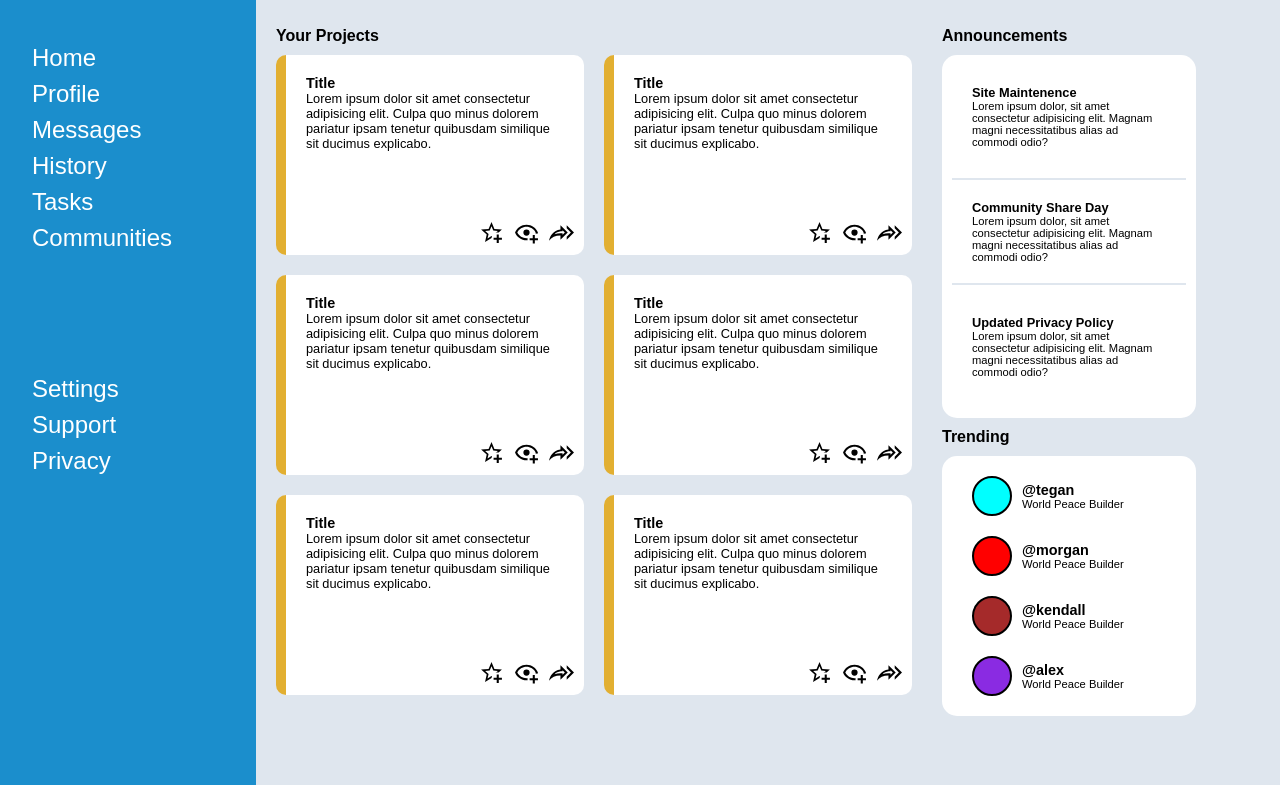
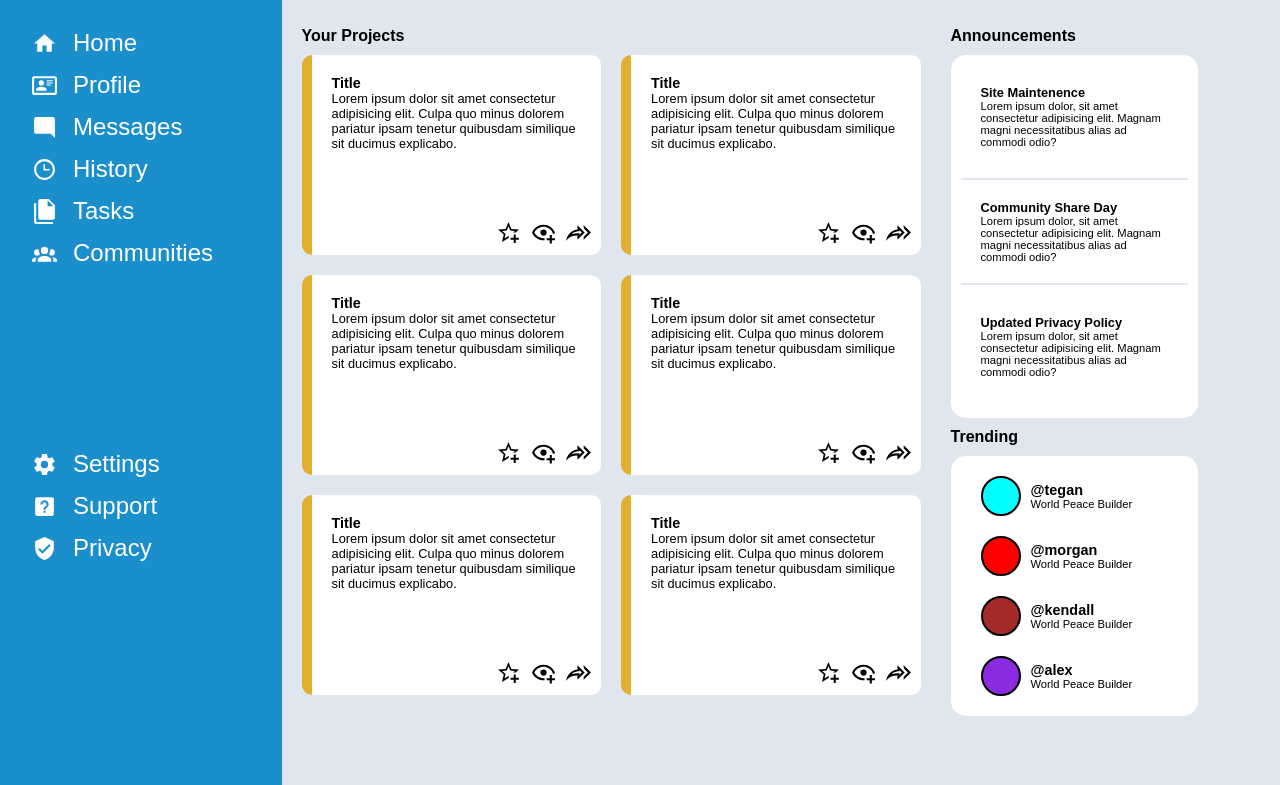
Before and after one commit to wiriim/admin-dashboard, a plain HTML site: page index.html in a window 1280 px wide. Shown: the part 153-938 px from the top of the page. Drawn offline with Linux system fonts and the light colour scheme.

Commit message:
Finishing touches

```diff
--- a/index.html
+++ b/index.html
@@ -9,22 +9,22 @@
   <body>
     <div class="container">
       <div class="sidebar">
-        <div class="top">Dashboard</div>
+        <div class="top"><img src="images/view-dashboard.svg" alt="view-dashboard.svg" width="45"> Dashboard</div>
         <div class="middle">
           <ul>
-            <li>Home</li>
-            <li>Profile</li>
-            <li>Messages</li>
-            <li>History</li>
-            <li>Tasks</li>
-            <li>Communities</li>
+            <li><img src="images/home.svg" alt="home.svg" width="25">Home</li>
+            <li><img src="images/card-account-details-outline.svg" alt="card-account-details-outline.svg" width="25">Profile</li>
+            <li><img src="images/message-reply.svg" alt="message-reply.svg" width="25">Messages</li>
+            <li><img src="images/clock-time-three-outline.svg" alt="clock-time-three-outline.svg" width="25">History</li>
+            <li><img src="images/file-multiple.svg" alt="file-multiple.svg" width="25">Tasks</li>
+            <li><img src="images/account-group.svg" alt="account-group.svg" width="25">Communities</li>
           </ul>
         </div>
         <div class="bottom">
           <ul>
-            <li>Settings</li>
-            <li>Support</li>
-            <li>Privacy</li>
+            <li><img src="images/cog.svg" alt="cog.svg" width="25">Settings</li>
+            <li><img src="images/help-box.svg" alt="help-box.svg" width="25">Support</li>
+            <li><img src="images/shield-check.svg" alt="shield-check.svg" width="25">Privacy</li>
           </ul>
         </div>
       </div>
--- a/style.css
+++ b/style.css
@@ -13,14 +13,15 @@
 
 li{
     list-style: none;
-    margin-bottom: 8px;
+    margin-bottom: 14px;
 }
 
 .container{
     max-width: 100vw;
+    min-height: 100vh;
     display: grid;
     grid-template-columns: 1fr 4fr;
-    grid-template-rows: 150px 4fr;
+    grid-template-rows: 150px;
 
 }
 
@@ -29,13 +30,25 @@ li{
     grid-column: 1;
     grid-row: 1/3;
     display: grid;
-    grid-template-rows: 1fr 2fr 3fr;
+    grid-template-rows: 150px 1fr 1fr;
     align-items: start;
     color: white;
 }
 
 .sidebar > *{
     padding: 2rem;
+}
+
+.sidebar img{
+    filter: invert(100%) sepia(21%) saturate(2%) hue-rotate(89deg) brightness(115%) contrast(100%);
+}
+
+.sidebar .top,
+.middle li,
+.bottom li{
+    display: flex;
+    align-items: center;
+    gap: 1rem;
 }
 
 .sidebar .top{
```
Also changed, not shown: images/account-group.svg (added), images/card-account-details-outline.svg (added), images/clock-time-three-outline.svg (added), images/cog.svg (added), images/file-multiple.svg (added), images/help-box.svg (added), images/home.svg (added), images/message-reply.svg (added), images/shield-check.svg (added), images/view-dashboard.svg (added).
